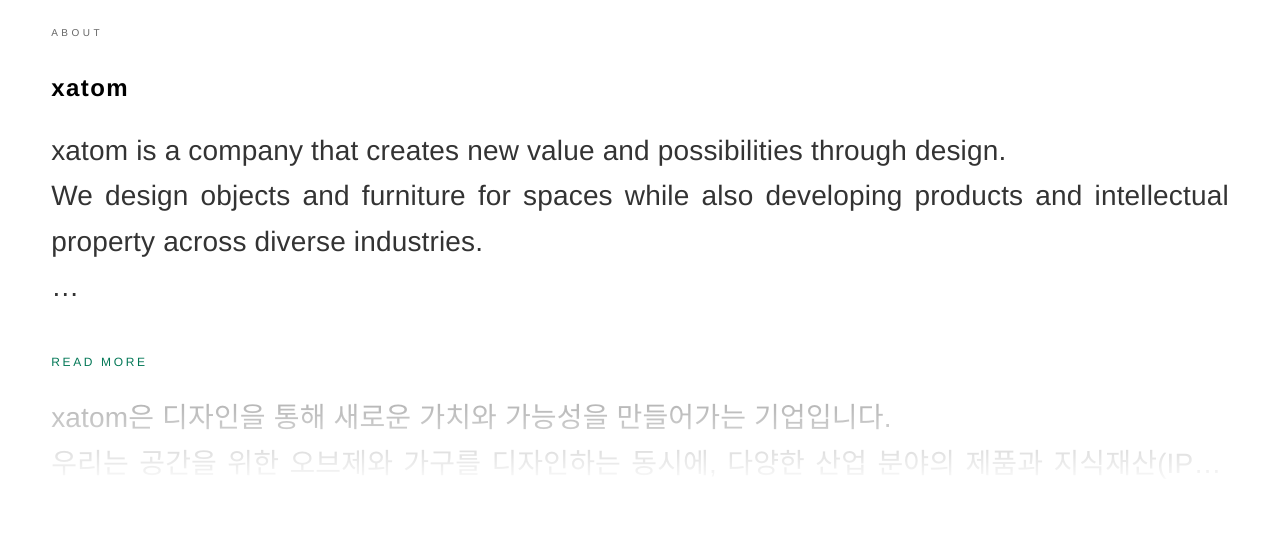
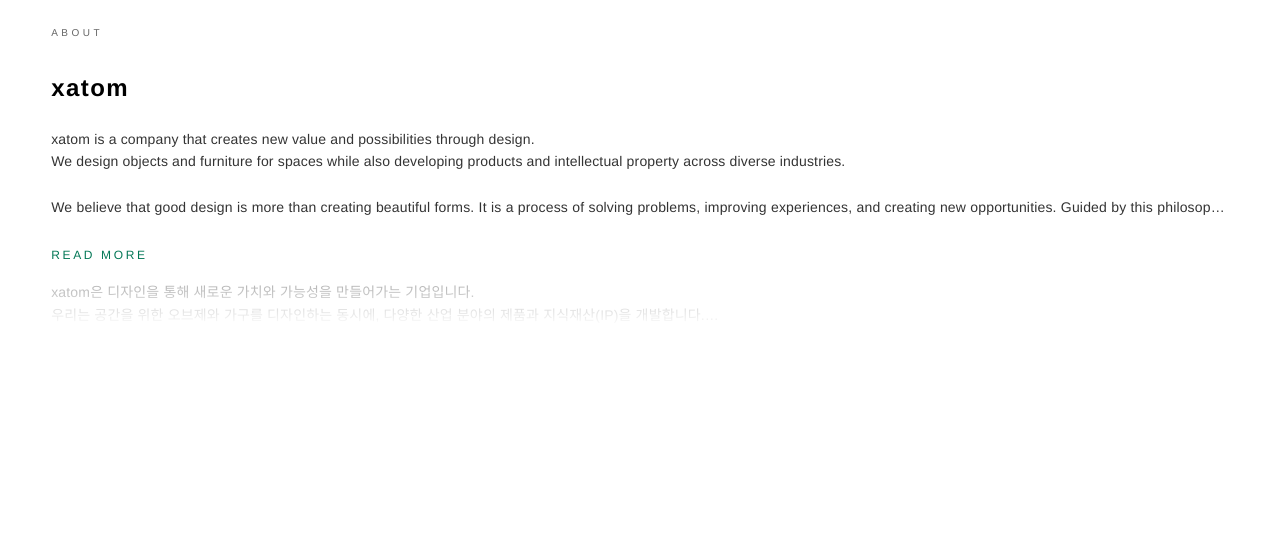
Before and after one commit to xatom-space/xatom, a Next.js app: page /home in a window 1280 px wide. Shown: the part 1160-1696 px from the top of the page. Built offline with nearby package versions, Linux system fonts and the light colour scheme.

Commit message:
Adjust desktop about text width and size

```diff
--- a/app/home/page.tsx
+++ b/app/home/page.tsx
@@ -238,7 +238,7 @@
           <h2 className="text-xl font-semibold tracking-[0.06em] text-black md:text-2xl">xatom</h2>
 
           <div
-            className="mt-6 text-justify font-extralight !text-[12px] leading-relaxed text-black/80 md:!text-[28px]"
+            className="mt-6 text-justify font-extralight !text-[12px] leading-relaxed text-black/80 md:!text-[14px]"
             style={{ textAlign: 'justify', textJustify: 'inter-word' }}
           >
             <p
```
